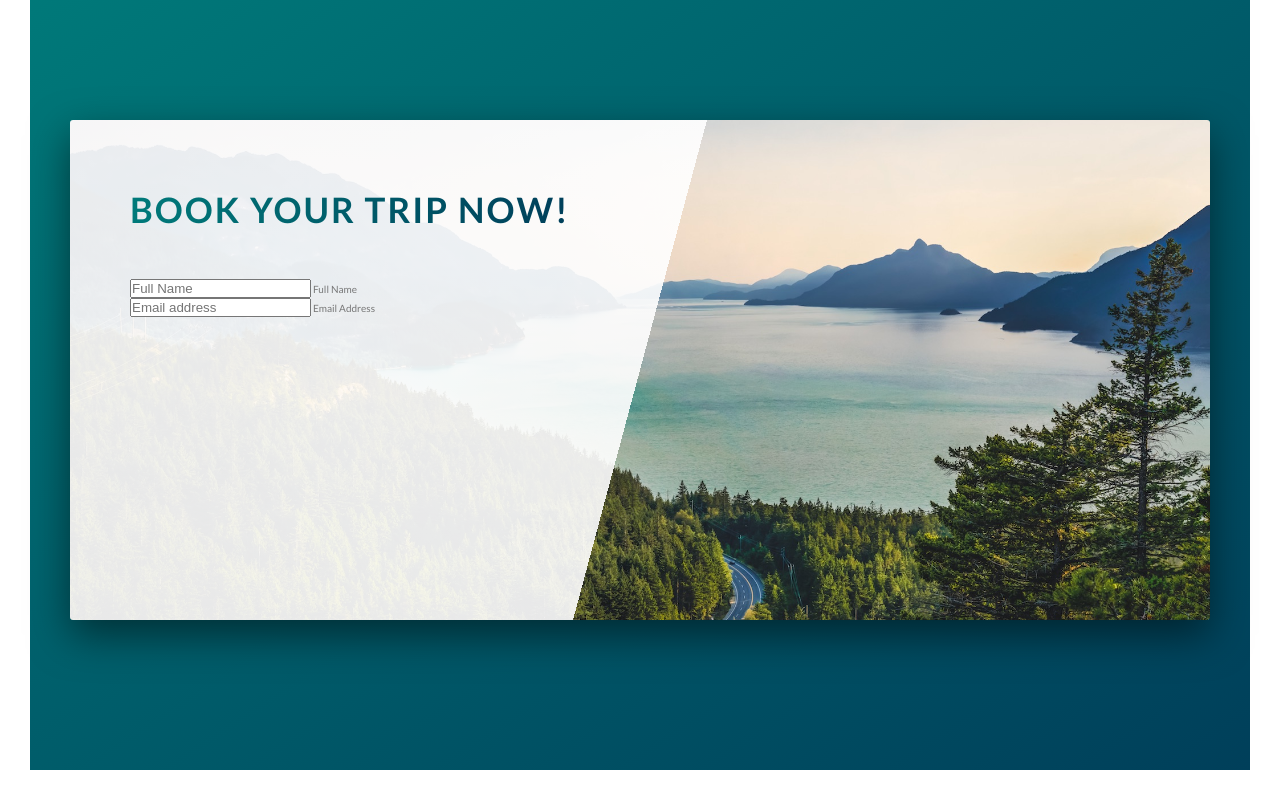
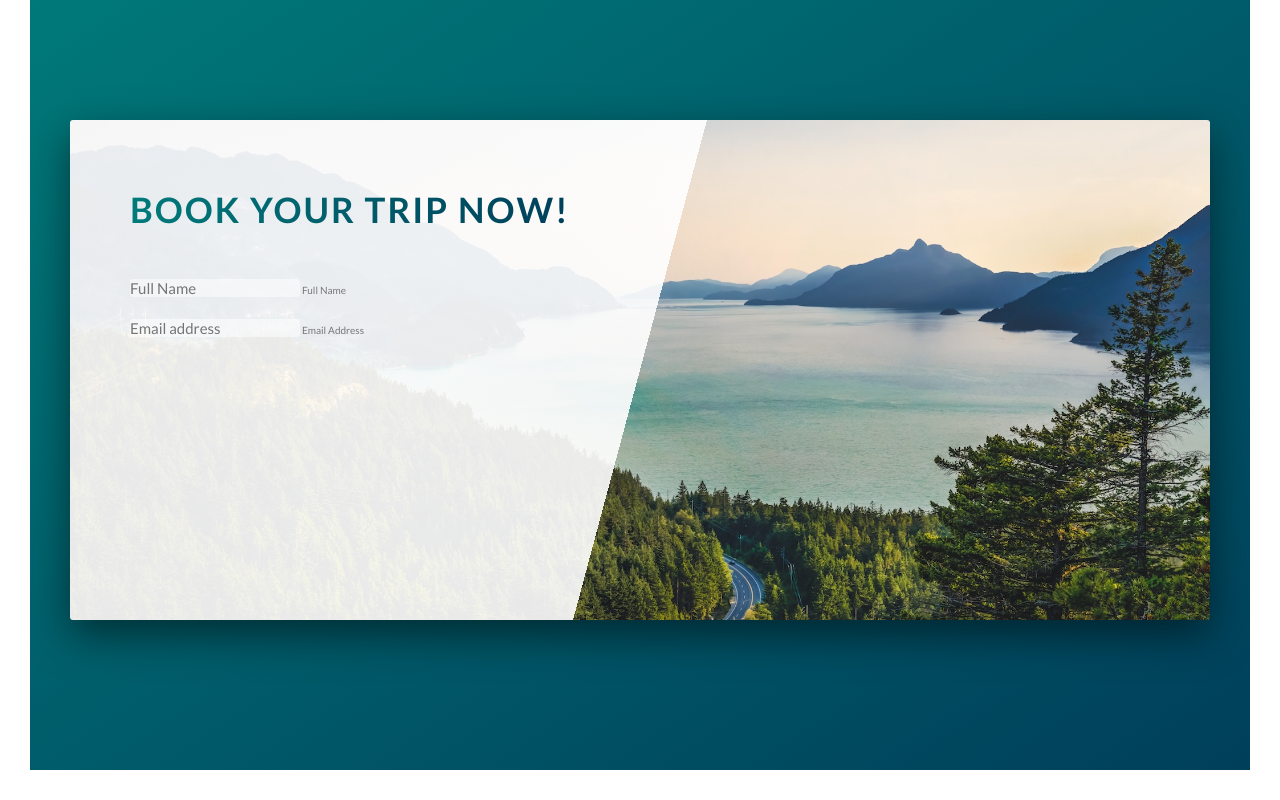
Before and after one commit to ShanClayton/outdoors, a website: page index.html in a window 1280 px wide. Shown: the part 4779-5579 px from the top of the page. Drawn offline with Linux system fonts and the light colour scheme.

Commit message:
added form to booking section

```diff
--- /dev/null
+++ b/sass/components/_form.scss
@@ -0,0 +1,28 @@
+.form {
+    &__group:not(:last-child) {
+        margin-bottom: 2rem;
+    }
+
+    &__input {
+        font-family: inherit;
+        font-size: 1.5rem;
+        border-radius: 3px;
+        -webkit-border-radius: 3px;
+        -moz-border-radius: 3px;
+        -ms-border-radius: 3px;
+        -o-border-radius: 3px;
+        background-color: rgba($color-white, .5);
+        border: none
+}
+
+//use keyboard without a mouse always make form elements with form elements visible
+&__input:focus{
+    outline: none;
+    box-shadow: 0 1rem 2rem rgba($color-black, .1);
+    border-bottom: 3px solid $color-features-icon
+}
+
+    &__label {
+
+    }
+}
--- a/sass/main.scss
+++ b/sass/main.scss
@@ -12,6 +12,7 @@
 @import "components/card";
 @import "components/composition";
 @import "components/feature-box";
+@import "components/form";
 @import "components/story";
 
 
```
Also changed, not shown: css/style.css.
